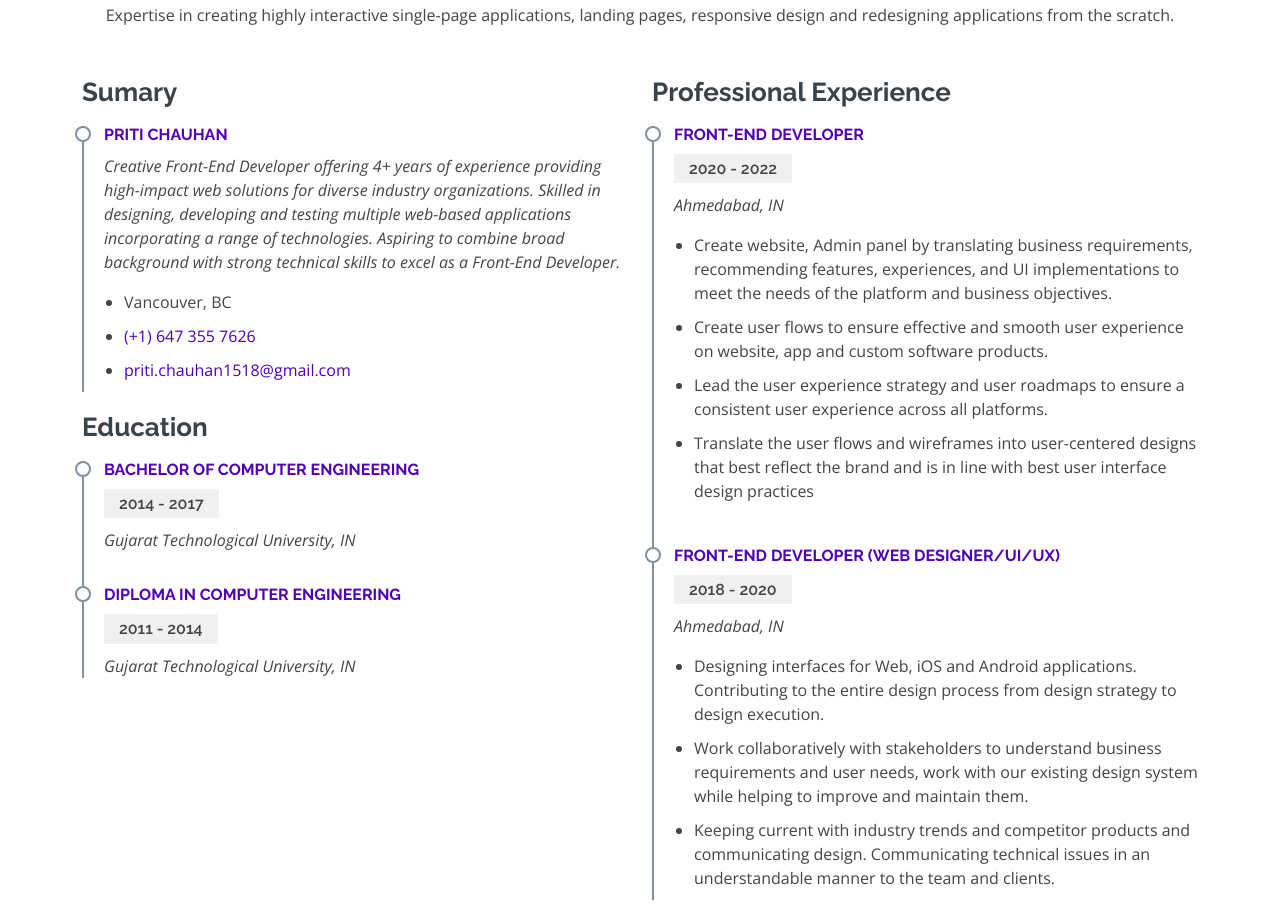
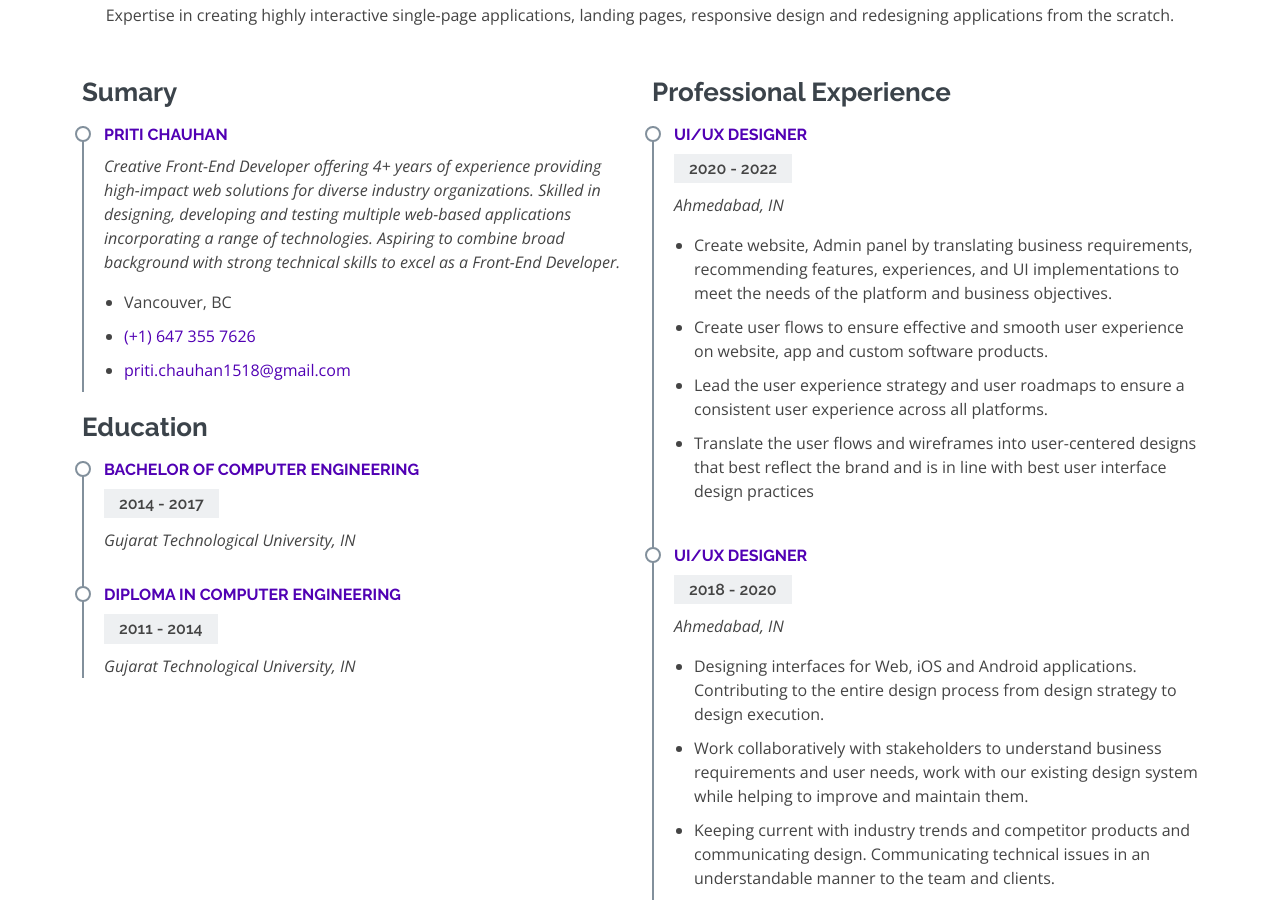
Before and after one commit to pritikc/portfolio, a plain HTML site: page index.html in a window 1280 px wide. Shown: the part 1778-2702 px from the top of the page. Drawn offline with nearby package versions, Linux system fonts and the light colour scheme.

Commit message:
Update index.html

```diff
--- a/index.html
+++ b/index.html
@@ -186,7 +186,7 @@
           <div class="col-lg-6">
             <h3 class="resume-title">Professional Experience</h3>
             <div class="resume-item">
-              <h4>Front-end Developer</h4>
+              <h4>UI/UX Designer</h4>
               <h5>2020 - 2022</h5>
               <p><em>Ahmedabad, IN </em></p>
               <p>
@@ -199,7 +199,7 @@
               </p>
             </div>
             <div class="resume-item">
-              <h4>Front-end Developer (Web Designer/UI/UX)</h4>
+              <h4>UI/UX Designer</h4>
               <h5>2018 - 2020</h5>
               <p><em>Ahmedabad, IN </em></p>
               <p>
```
